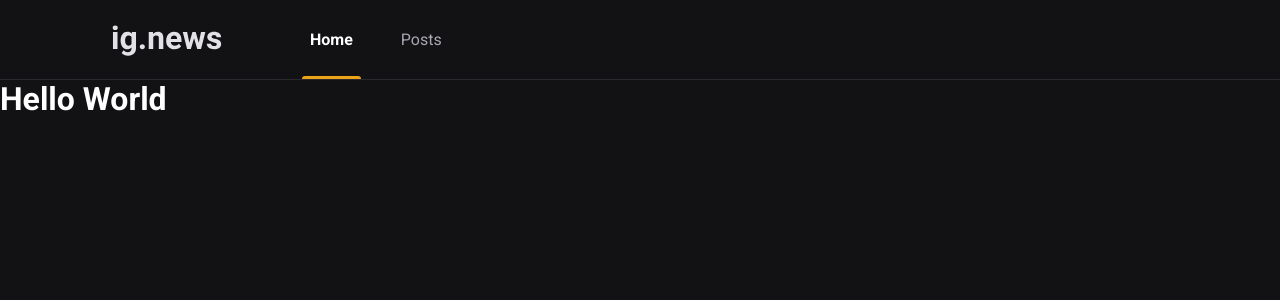
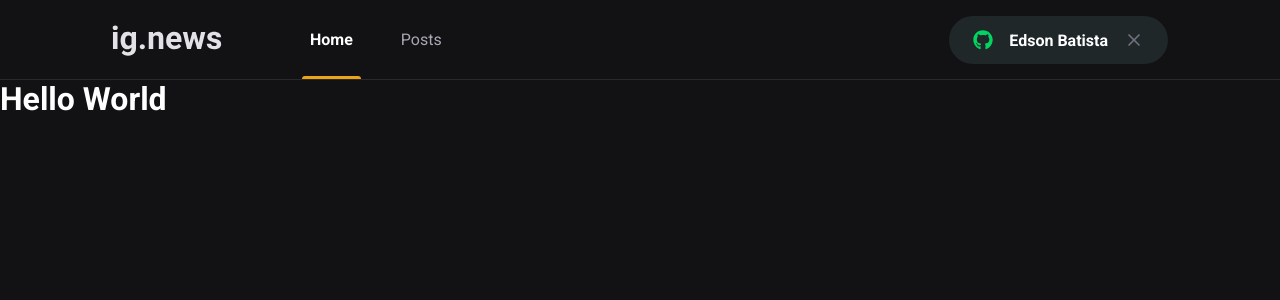
Before and after one commit to EdsonHenrique96/ignite_ed-news_app, a Next.js app: page / in a window 1280 px wide. Shown: the top 300 px of the page. Built offline with nearby package versions, Linux system fonts and the light colour scheme.

Commit message:
feat: create SignInButton component

```diff
--- a/package.json
+++ b/package.json
@@ -11,6 +11,7 @@
     "next": "10.1.3",
     "react": "17.0.2",
     "react-dom": "17.0.2",
+    "react-icons": "^4.2.0",
     "sass": "^1.32.8"
   },
   "devDependencies": {
--- a/src/components/Header/index.tsx
+++ b/src/components/Header/index.tsx
@@ -1,3 +1,5 @@
+import { SingInButton } from '../SignInButton';
+
 import style from './styles.module.scss';
 
 export function Header() {
@@ -10,6 +12,8 @@
           <a className={style.active}>Home</a>
           <a>Posts</a>
         </nav>
+
+        <SingInButton />
       </div>
     </header>
   )
--- a/src/components/Header/styles.module.scss
+++ b/src/components/Header/styles.module.scss
@@ -52,4 +52,8 @@
       }
     }
   }
+
+  > button {
+    margin-left: auto;
+  }
 }
--- /dev/null
+++ b/src/components/SignInButton/index.tsx
@@ -0,0 +1,22 @@
+import { FaGithub } from 'react-icons/fa';
+import { FiX } from 'react-icons/fi';
+
+
+import style from './styles.module.scss';
+
+export function SingInButton() {
+  const isUserLoggedIn = true;
+
+  return isUserLoggedIn ? (
+    <button type="button" className={style.signInButton}>
+      <FaGithub color="#04d361"/>
+      Edson Batista
+      <FiX color="#737380"/>
+    </button>
+  ) : (
+    <button type="button" className={style.signInButton}>
+      <FaGithub color="#eba417"/>
+      Sign in with Github
+    </button>
+  );
+}
--- /dev/null
+++ b/src/components/SignInButton/styles.module.scss
@@ -0,0 +1,34 @@
+.signInButton {
+  background-color: var(--gray-850);
+
+  height: 3rem;
+  border-radius: 3rem;
+  border: 0;
+  padding: 0 1.5rem;
+
+  display: flex;
+  align-items: center;
+  justify-content: center;
+
+  color: var(--white);
+  font-weight: bold;
+
+  transition: filter 0.2s;
+
+  svg {
+    width: 20px;
+    height: 20px;
+  }
+
+  svg:first-child {
+    margin-right: 1rem;
+  }
+
+  svg:last-child {
+    margin-left: 1rem;
+  }
+
+  &:hover {
+    filter: brightness(0.8);
+  }
+}
--- a/src/styles/global.scss
+++ b/src/styles/global.scss
@@ -10,6 +10,7 @@
   --gray-100: #E1E1E6;
   --gray-300: #A8A8B3;
   --gray-800: #29292E;
+  --gray-850: #1F2729;
   --gray-900: #121214;
 
   --cyan-500: #61DAFB;
```
Also changed, not shown: 1 other file (tests, documents, lock files or other folders).
